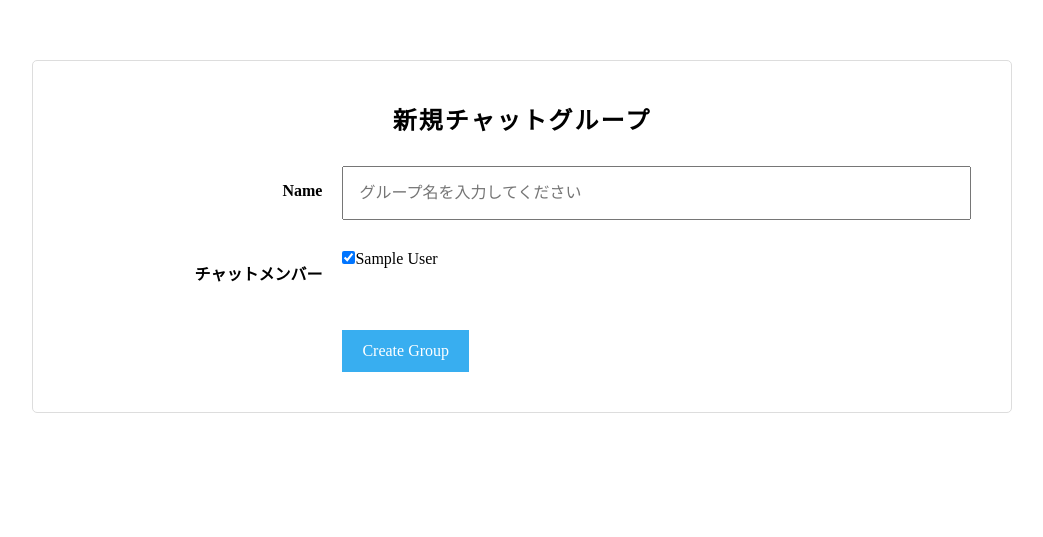
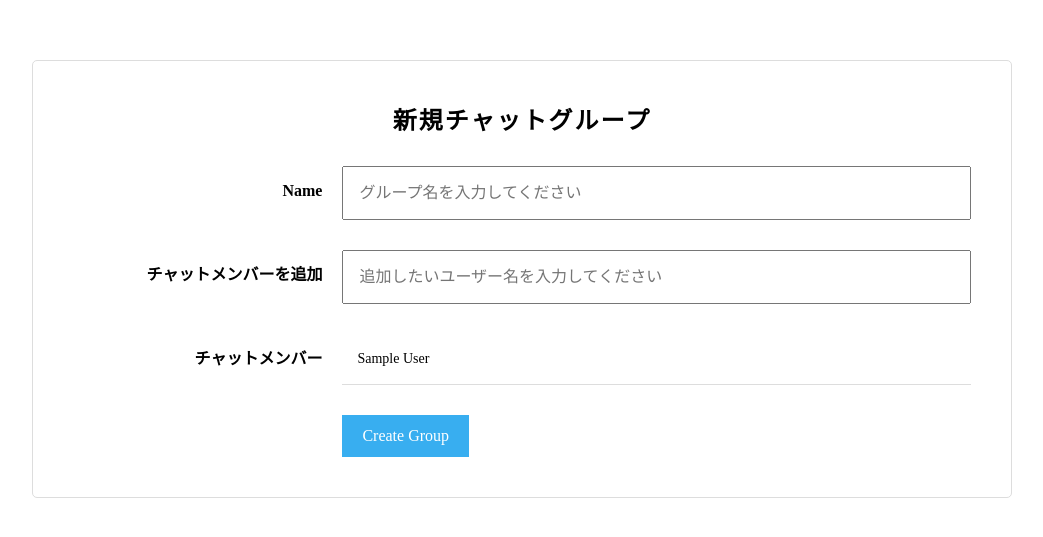
Before and after one commit to Taiki0806/chat-space, a Rails app: page /groups/new in a window 1280 px wide. Shown: the top 537 px of the page, without its empty margins (118-1161 px from the left). Run offline with Rails 7, Linux system fonts and the light colour scheme; the visitor is signed in with stand-in values (Sample User, id 1); style sheets or scripts are compiled from the project's sources; some libraries are stand-ins or nearby versions.

Commit message:
User-search-incremental
ユーザー検索を
インクリメンタルサーチ化しました。
検索スピード向上のため、
usersテーブルのnameカラムに
indexを貼りました。

```diff
--- /dev/null
+++ b/app/assets/javascripts/search.js
@@ -0,0 +1,66 @@
+$(function() {
+
+  var search_list = $('#user-search-result');
+
+  var member_list = $('#chat-group-users');
+
+  function appendUser(user) {
+    var html = `<div class="chat-group-user clearfix">
+                  <p class="chat-group-user__name">${user.name}</p>
+                  <a class="user-search-add chat-group-user__btn chat-group-user__btn--add" data-user-id="${user.id}" data-user-name="${user.name}">追加</a>
+                </div>`
+    search_list.append(html);
+  }
+
+  function appendNoUser(noUserMessage) {
+    var html = `<div class="chat-group-user clearfix">
+                  <p class="chat-group-user__name">${noUserMessage}</p>
+                </div>`
+    search_list.append(html);
+  }
+
+  function appendMember(userId, userName) {
+    var html = `<div class='chat-group-user clearfix js-chat-member' id='chat-group-user-8'>
+                  <input name='group[user_ids][]' type='hidden' value='${userId}'>
+                  <p class='chat-group-user__name'>${userName}</p>
+                  <a class='user-search-remove chat-group-user__btn chat-group-user__btn--remove js-remove-btn'>削除</a>
+                </div>`
+    member_list.append(html);
+  }
+
+  $('#user-search-field').on('keyup', function() {
+    var input = $('#user-search-field').val();
+    if (input !== "") {
+    $.ajax({
+      type: 'GET',
+      url: '/users',
+      data: {name: input},
+      dataType: 'json'
+    })
+    .done(function(users) {
+      $('#user-search-result').empty();
+      if (users.length !== 0) {
+        users.forEach(function(user) {
+          appendUser(user);
+        });
+      }
+      else {
+        appendNoUser('一致するユーザーはいません');
+      }
+    })
+    .fail(function() {
+      alert('ユーザー検索に失敗しました');
+    });
+  }
+  });
+
+  $(document).on("click", ".user-search-add", function() {
+      var userId = $(this).data('user-id');
+      var userName = $(this).data('user-name');
+      appendMember(userId, userName);
+  });
+
+  $(document).on("click", ".user-search-remove", function(){
+    $(this).parent().remove();
+  });
+});
--- a/app/views/groups/_form.html.haml
+++ b/app/views/groups/_form.html.haml
@@ -11,31 +11,22 @@
     .chat-group-form__field--right
       = f.text_field :name, class: 'chat__group_name chat-group-form__input', placeholder: "グループ名を入力してください"
   .chat-group-form__field.clearfix
-    / この部分はインクリメンタルサーチ（ユーザー追加の非同期化のときに使用します
-    /
-      <div class='chat-group-form__field--left'>
-      <label class="chat-group-form__label" for="chat_group_チャットメンバーを追加">チャットメンバーを追加</label>
-      </div>
-      <div class='chat-group-form__field--right'>
-      <div class='chat-group-form__search clearfix'>
-      <input class='chat-group-form__input' id='user-search-field' placeholder='追加したいユーザー名を入力してください' type='text'>
-      </div>
-      <div id='user-search-result'></div>
-      </div>
+    .chat-group-form__field--left
+      %label.chat-group-form__label{for: "chat_group_チャットメンバーを追加"} チャットメンバーを追加
+    .chat-group-form__field--right
+      .chat-group-form__search.clearfix
+        %input.chat-group-form__input{id: 'user-search-field', placeholder: '追加したいユーザー名を入力してください', type: 'text'}
+      #user-search-result
+
   .chat-group-form__field.clearfix
     .chat-group-form__field--left
       %label.chat-group-form__label{for: "chat_group_チャットメンバー"} チャットメンバー
     .chat-group-form__field--right
-      / グループ作成機能の追加時はここにcollection_check_boxesの記述を入れてください
-      = f.collection_check_boxes :user_ids, User.all, :id, :name
-      / この部分はインクリメンタルサーチ（ユーザー追加の非同期化のときに使用します
-      /
-        <div id='chat-group-users'>
-        <div class='chat-group-user clearfix' id='chat-group-user-22'>
-        <input name='chat_group[user_ids][]' type='hidden' value='22'>
-        <p class='chat-group-user__name'>seo_kyohei</p>
-        </div>
-        </div>
+      #chat-group-users
+        .chat-group-user.clearfix{id: 'chat-group-user-22'}
+          %input{name:'chat_group[user_ids][]', type: 'hidden', value: current_user.id}
+          %p.chat-group-user__name
+            = current_user.name
   .chat-group-form__field.clearfix
     .chat-group-form__field--left
     .chat-group-form__field--right
--- a/config/routes.rb
+++ b/config/routes.rb
@@ -2,7 +2,7 @@ Rails.application.routes.draw do
   devise_for :users
   # For details on the DSL available within this file, see http://guides.rubyonrails.org/routing.html
   root to: "groups#index"
-  resources :users, only: [:edit, :update]
+  resources :users, only: [:edit, :update, :index]
   resources :groups, only: [:new, :create, :edit, :update] do
     resources :messages, only: [:index, :create]
   end
--- /dev/null
+++ b/db/migrate/20181209112123_add_index_to_users.rb
@@ -0,0 +1,5 @@
+class AddIndexToUsers < ActiveRecord::Migration[5.0]
+  def change
+    add_index :users, :name
+  end
+end
```
Also changed, not shown: app/controllers/users_controller.rb (+8 -0 lines), app/views/users/index.json.jbuilder (added), db/schema.rb.
